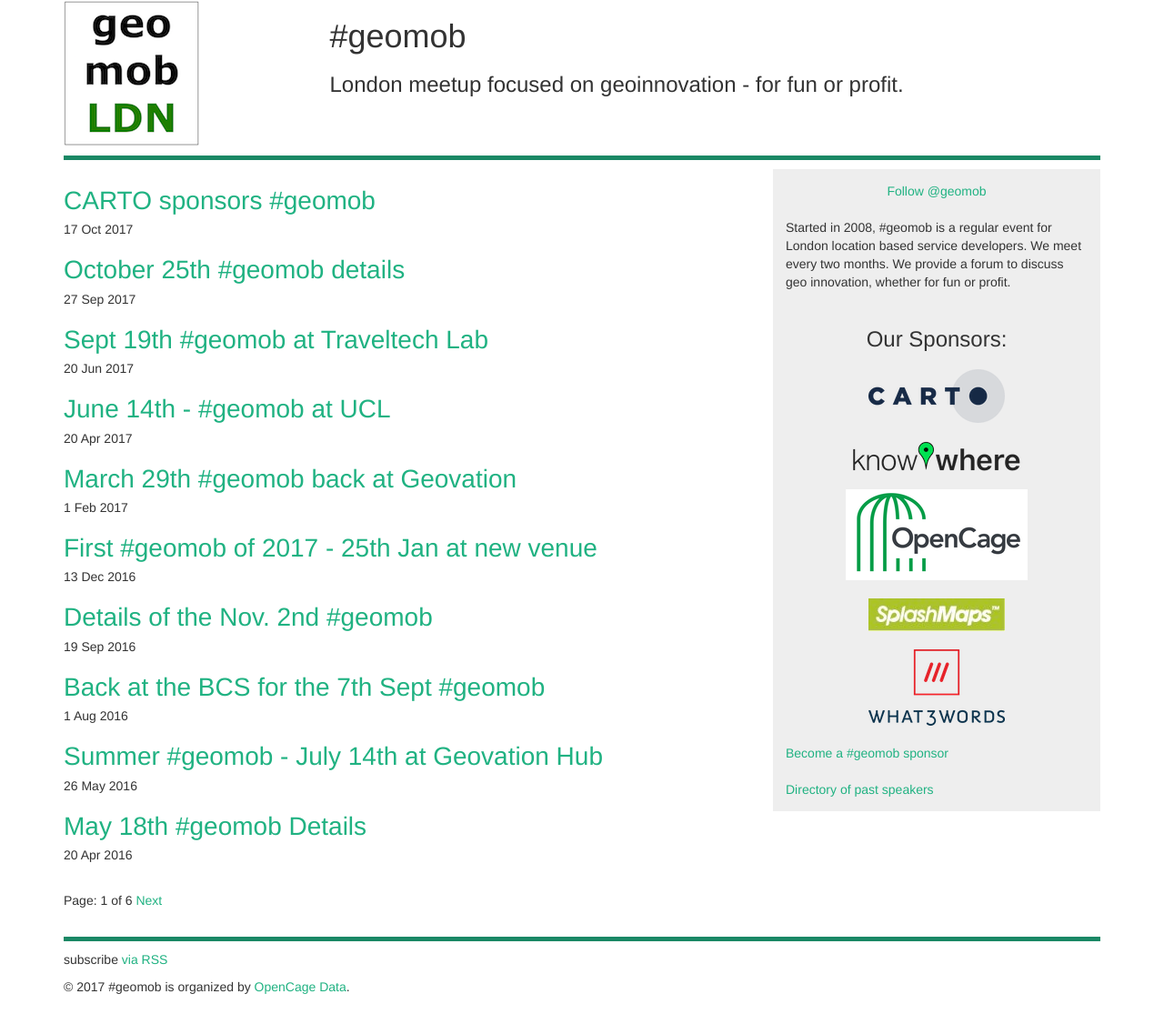
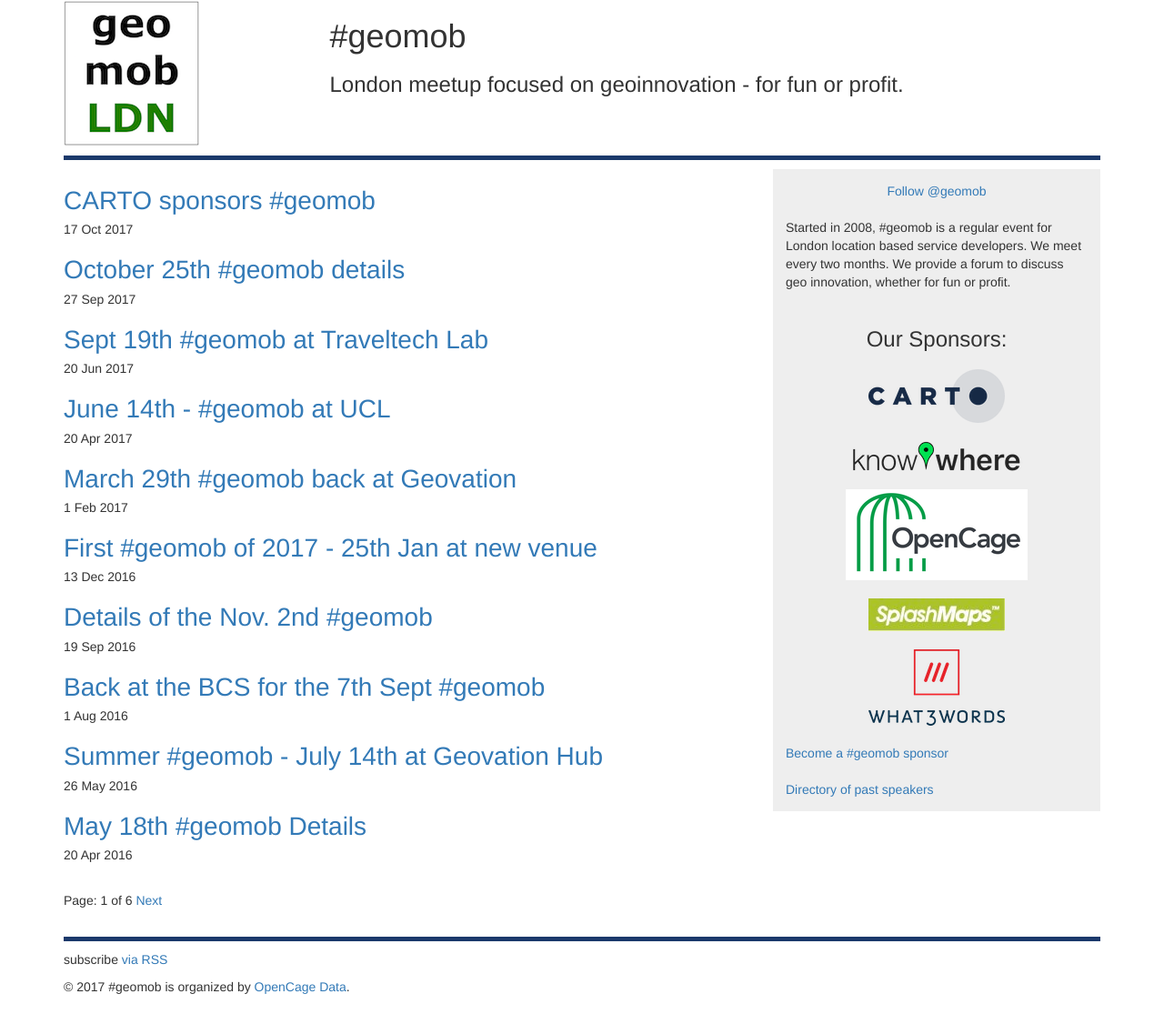
Before and after one commit to geomob/geomob-website, a Jekyll site: the page built from index.html, in a window 1280 px wide. Shown: the whole page at 91% size. Built offline with Jekyll 4.4.1, drawn with Linux system fonts in a browser that asks for light colours; the list of posts is cut into pages by our own code; comment, search, counter and statistics services are not loaded.

Commit message:
layout/color

```diff
--- a/_includes/css.html
+++ b/_includes/css.html
@@ -2,12 +2,6 @@
 <style type="text/css">
   body {
     color: #333;
-  }
-  a {
-    color: #20b282;
-  }
-  a:hover {
-    color: #1c9c72;
   }
   ul {
     padding-left: 20px;
--- a/_includes/green_stripe.html
+++ b/_includes/green_stripe.html
@@ -1 +1 @@
-<div style="background-color: #1A8865; height:5px; margin-top:10px; margin-bottom:10px;">&nbsp;</div>
+<div style="background-color: #1B396B; height:5px; margin-top:10px; margin-bottom:10px;">&nbsp;</div>
```
